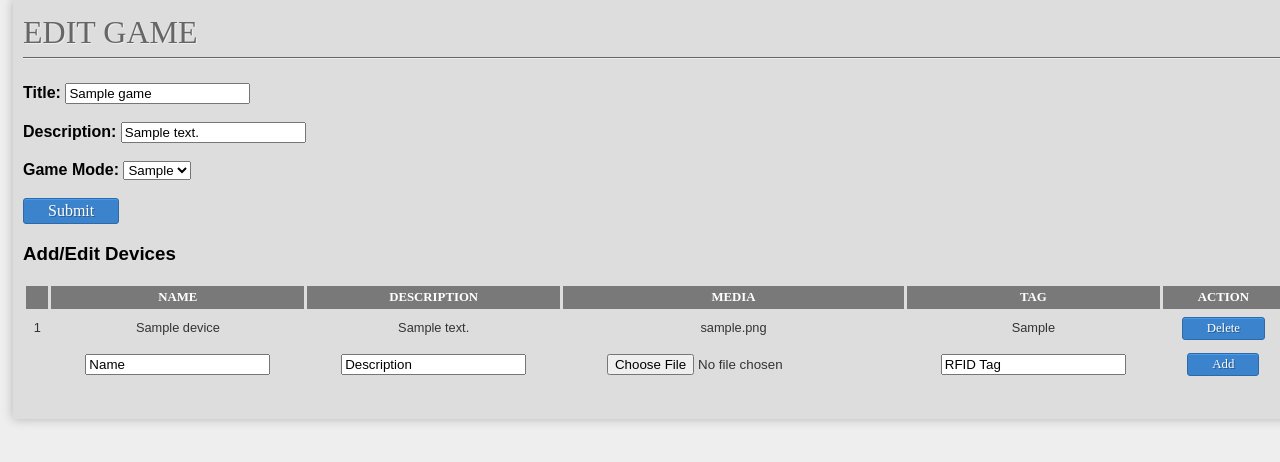
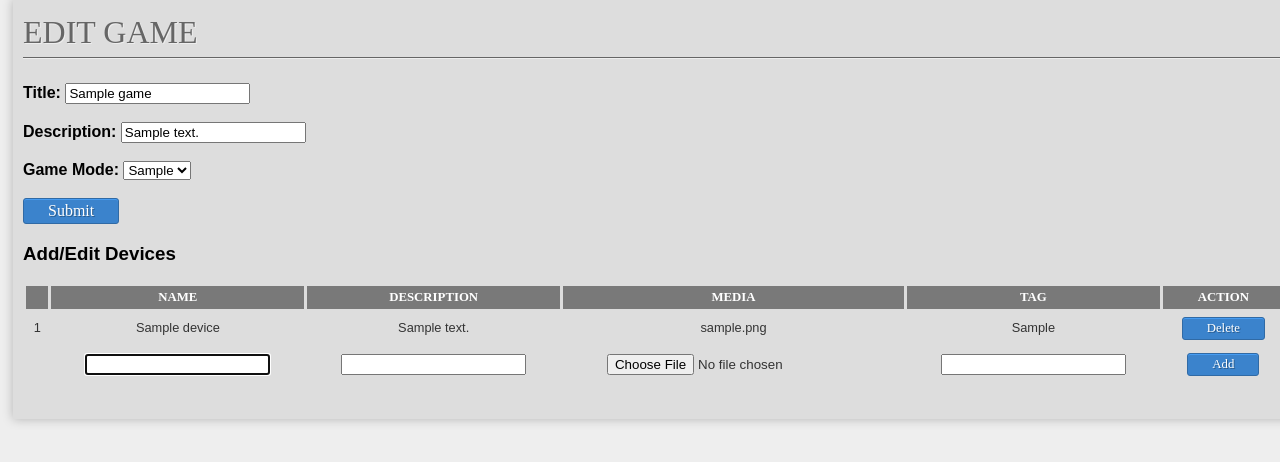
Before and after one commit to dncswim76/discovery_space_rfid, a Flask app: template app/templates/edit_games.html in a window 1280 px wide. Shown: the part 66-528 px from the top of the page. Run offline with Flask 2, Linux system fonts and the light colour scheme; the template is opened without the code that fills it: values that come from a table or form of the project are taken from there, others are empty; tables that the repository leaves empty hold one stand-in row (values such as "Sample post"); some libraries are stand-ins or nearby versions.

Commit message:
add field update

```diff
--- a/app/static/js/edit.js
+++ b/app/static/js/edit.js
@@ -1,3 +1,4 @@
 $(document).ready(function() {
-
+    $("#add_name").focus();
+    window.scrollTo(0,0);
 });
--- a/app/templates/edit_games.html
+++ b/app/templates/edit_games.html
@@ -53,10 +53,10 @@
             <tr>
                 <td></td>
                 <form action="" method="post" name="add_device" enctype=multipart/form-data>
-                    <td><input name="device_name" type="text" value="Name" /></td>
-                    <td><input name="device_description" type="text" value="Description" /></td>
+                    <td><input id="add_name" name="device_name" type="text" /></td>
+                    <td><input name="device_description" type="text" /></td>
                     <td><input name="file" type="file"></td>
-                    <td><input name="device_tag" type="text" value="RFID Tag" /></td>
+                    <td><input name="device_tag" type="text" /></td>
                     <td><input name="add_rfid" type="submit" value="Add" /></td>
                 </form>
             </tr>
@@ -95,7 +95,7 @@
                 <tr>
                     <td></td>
                     <form action="" method="post" name="add_question">
-                        <td><input name="question_text" type="text" value="Question Prompt" /></td>
+                        <td><input name="question_text" type="text" /></td>
                         <!-- Select answers to Question.-->
                         <td><select multiple name="answers" size=3>
                         {% for device in devices %}
```
